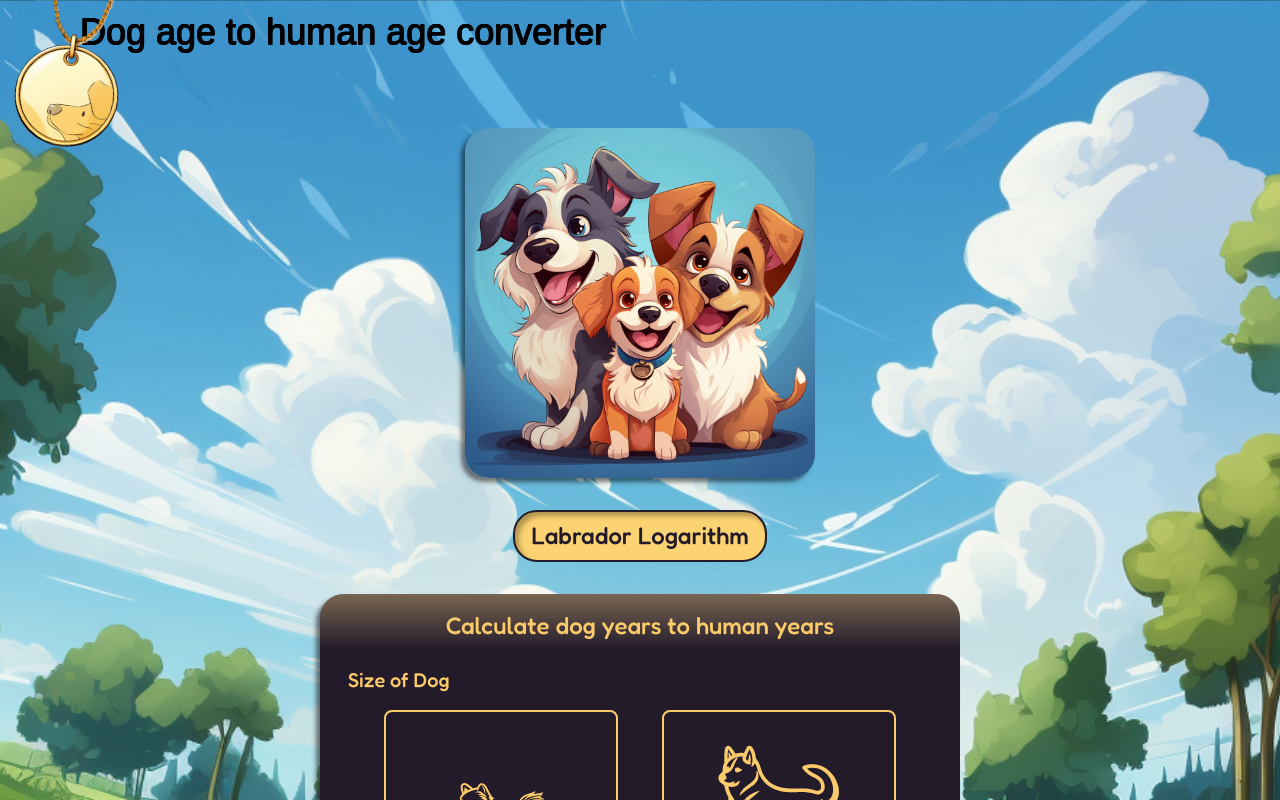
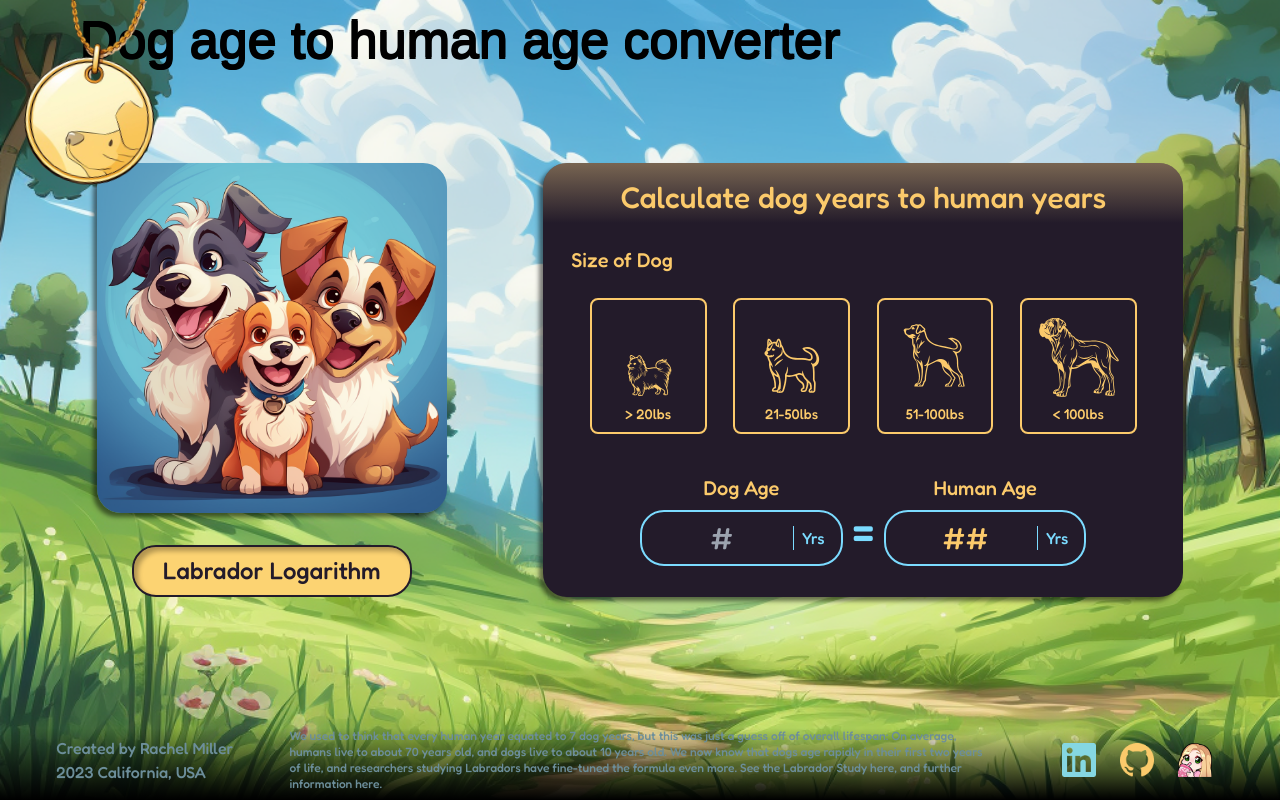
Before and after one commit to rkmiller131/dog-age-calculator, a Next.js app: page / in a window 1280 px wide. Shown: the top 800 px of the page. Built offline with nearby package versions, Linux system fonts and the light colour scheme; a web font is replaced by a local one.

Commit message:
mobile responsiveness

```diff
--- a/src/app/Header.tsx
+++ b/src/app/Header.tsx
@@ -7,7 +7,7 @@ type HeaderProps = {
 
 const Header: React.FC<HeaderProps> = () => (
   <div className="self-start flex">
-    <div className="relative h-[8rem] w-[8rem] sm:h-[9rem] sm:w-[9rem] md:h-[10rem] md:w-[10rem] md:left-[-0.5rem] lg:h-[12rem] lg:w-[12rem]">
+    <div className="relative h-[8rem] w-[8rem] sm:h-[9rem] sm:w-[9rem] md:h-[10rem] md:w-[10rem] md:left-[-0.5rem] lg:h-[12rem] lg:w-[12rem] xl:h-[15rem] xl:w-[15rem]">
       <Image
         src="/dogtag.png"
         fill
@@ -15,7 +15,7 @@ const Header: React.FC<HeaderProps> = () => (
         className="z-10 motion-reduce animate-swing"
       />
     </div>
-    <h1 className="font-secondary text-center text-stroke absolute p-[0.75rem] pr-[1rem] pb-0 pl-[4.625rem] sm:pr-[2rem] sm:text-xl sm:pl-[5rem] md:text-2xl lg:text-4xl">
+    <h1 className="font-secondary text-center text-stroke absolute p-[0.75rem] pr-[1rem] pb-0 pl-[4.625rem] sm:pr-[2rem] sm:text-xl sm:pl-[5rem] md:text-2xl lg:text-4xl xl:text-[3.25rem] xl:leading-[3.5rem]">
       Dog age to human age converter
     </h1>
   </div>
--- a/src/app/footer/Footer.tsx
+++ b/src/app/footer/Footer.tsx
@@ -1,7 +1,4 @@
-'use client';
-
 import React from 'react';
-import { useTheme } from '../../labTheme/ThemeProvider';
 import Socials from './Socials';
 
 type FooterProps = {
@@ -9,15 +6,14 @@ type FooterProps = {
 }
 
 const Footer: React.FC<FooterProps> = () => {
-  const { labTheme } = useTheme();
   return (
-    <div className={`w-full flex self-start items-center justify-evenly bg-gradient pb-[0.5rem] mt-[2rem] font-primary ${labTheme ? 'text-yellow' : 'text-faded-blue'} lg:mt-[4rem]`}>
+    <div className={`w-full flex self-start items-center justify-evenly bg-gradient pb-[0.5rem] mt-[2rem] font-primary text-faded-blue lg:mt-[4rem]`}>
       {/* <div className="w-full flex self-start justify-evenly absolute bottom-0 bg-gradient pb-[0.5rem]"> */}
       <div className="hidden lg:flex flex-col justify-center align-center">
         <span>Created by Rachel Miller</span>
         <span>2023 California, USA</span>
       </div>
-      <div className="hidden xl:flex align-center">
+      <div className="hidden xl:flex text-xs w-[55%] align-center">
         <p>We used to think that every human year equated to 7 dog years, but this was just a guess off of overall lifespan: On average, humans live to about 70 years old, and dogs live to about 10 years old. We now know that dogs age rapidly in their first two years of life, and researchers studying Labradors have fine-tuned the formula even more. See the Labrador Study here, and further information here.</p>
       </div>
       <Socials />
--- a/src/app/layout.tsx
+++ b/src/app/layout.tsx
@@ -20,7 +20,7 @@ const bodyStyle: React.CSSProperties = {
 export default function RootLayout({ children }: LayoutProps) {
   return (
     <html lang="en">
-      <body style={bodyStyle}>
+      <body id="root" style={bodyStyle}>
         <ThemeProvider>
           {children}
         </ThemeProvider>
--- a/src/app/mainContent/PageContent.tsx
+++ b/src/app/mainContent/PageContent.tsx
@@ -9,7 +9,8 @@ function PageContent() {
   const { labTheme, toggleTheme } = useTheme();
 
   return (
-    <div className="flex flex-col justify-center items-center mt-[-3rem] sm:mt-[-3.5rem] md:mt-[-4rem]">
+    <div className="flex flex-col justify-center items-center mt-[-3rem] sm:mt-[-3.5rem] md:mt-[-4rem] xl:flex-row xl:justify-evenly xl:items-stretch xl:mt-[-9rem]">
+      <div className="xl:flex xl:flex-col">
         {/* Adjust the size of the image here for different breakpoints */}
         <div className="relative w-[225px] h-[225px] sm:w-[300px] sm:h-[300px] md:w-[350px] md:h-[350px]">
           <Image
@@ -21,10 +22,11 @@ function PageContent() {
         </div>
         <button
           onClick={toggleTheme}
-        className={`${labTheme ? 'bg-blue-btn hover:text-faded-blue' : 'bg-yellow-btn hover:text-orange'} rounded-3xl border-2 border-solid border-black p-[0.5rem] pr-[1rem] pl-[1rem] text-drk-blue  shadow-[inset_4px_4px_5px_rgba(0,0,0,0.3)] font-primary mt-[1.25rem] sm:text-xl md:text-2xl md:mt-[2rem]`}
+          className={`${labTheme ? 'bg-blue-btn hover:text-faded-blue' : 'bg-yellow-btn hover:text-orange'} rounded-3xl border-2 border-solid border-black p-[0.5rem] pr-[1rem] pl-[1rem] text-drk-blue  shadow-[inset_4px_4px_5px_rgba(0,0,0,0.3)] font-primary mt-[1.25rem] sm:text-xl md:text-2xl md:mt-[2rem] xl:w-[80%] xl:self-center`}
         >
           {labTheme ? 'General Calculator' : 'Labrador Logarithm'}
         </button>
+      </div>
       {labTheme ? <LabCalcCard /> : <GeneralCalcCard />}
     </div>
   );
--- a/src/app/mainContent/generalCalculator/GeneralCalcCard.tsx
+++ b/src/app/mainContent/generalCalculator/GeneralCalcCard.tsx
@@ -35,11 +35,11 @@ function GeneralCalCard() {
   }, [dogAgeInput, dogSize]);
 
   return (
-    <div className="flex flex-col w-[90%] align-center bg-card-black rounded-3xl mt-[2rem] text-yellow font-primary overflow-hidden shadow-drop lg:w-[50%]">
-      <h2 className="bg-yellow-gradient p-[0.5rem] pt-[1rem] text-xl/8 pr-[2.25rem] pl-[2.25rem] text-center md:text-2xl">
+    <div className="flex flex-col w-[90%] align-center bg-card-black rounded-3xl mt-[2rem] text-yellow font-primary overflow-hidden shadow-drop lg:w-[50%] xl:mt-0">
+      <h2 className="bg-yellow-gradient p-[0.5rem] pt-[1rem] text-xl/8 pr-[2.25rem] pl-[2.25rem] text-center md:text-2xl xl:text-3xl xl:pr-[3.5rem] xl:pl-[3.5rem]">
         Calculate dog years to human years
       </h2>
-      <div className="flex flex-col items-center p-[1rem] sm:pl-[1.75rem] sm:pr-[1.75rem]">
+      <div className="flex flex-col items-center p-[1rem] sm:pl-[1.75rem] sm:pr-[1.75rem] xl:h-[100%] xl:justify-evenly">
         <div className="flex self-start items-center">
           <span className="md:text-xl">
             Size of Dog
@@ -61,15 +61,15 @@ function GeneralCalCard() {
         </div>
         {/* Age input and output pill-looking components */}
         <div className="flex flex-col items-center mt-[1.5rem] mb-[0.5rem] w-[110%]">
-          <div className="flex justify-evenly items-center">
+          <div className="flex justify-evenly items-center xl:w-[70%]">
             <InputPill handleAgeInput={handleAgeInput} />
-            <span className="text-4xl text-blue mr-[0.5rem] ml-[0.5rem] self-end md:text-5xl">
+            <span className="text-4xl text-blue mr-[0.5rem] ml-[0.5rem] self-end md:text-5xl mb-[3%]">
               =
             </span>
             <OutputPill convertedAge={convertedAge} />
           </div>
           {!dogAgeInput && !initialPageLoad && (
-          <span className="text-error-red self-start mt-[0.5rem]">
+          <span className="text-error-red self-start mt-[0.5rem] xl:self-center">
             * Please enter a number
           </span>
           )}
--- a/src/app/mainContent/generalCalculator/SizeSelectIcon.tsx
+++ b/src/app/mainContent/generalCalculator/SizeSelectIcon.tsx
@@ -54,7 +54,7 @@ const SizeSelectIcon: React.FC<SizeSelectionProps> = ({
       onClick={handleClick}
       onMouseEnter={handleHover}
       onMouseLeave={handleLeave}
-      className={`flex flex-col items-center w-[40%] border-2 p-[0.5rem] rounded-lg m-[0.5rem] hover:border-blue hover:text-blue hover:cursor-pointer justify-end ${isActive ? 'border-blue text-blue' : 'border-yellow'} md:text-xl`}
+      className={`flex flex-col items-center w-[40%] border-2 p-[0.5rem] rounded-lg m-[0.5rem] hover:border-blue hover:text-blue hover:cursor-pointer justify-end ${isActive ? 'border-blue text-blue' : 'border-yellow'} md:text-xl xl:w-[20%] xl:text-sm`}
     >
       <div className={tw}>
         <IconComponent isActive={isActive} isHovered={isHovered} />
--- a/src/app/mainContent/labradorCalculator/LabCalcCard.tsx
+++ b/src/app/mainContent/labradorCalculator/LabCalcCard.tsx
@@ -11,10 +11,11 @@ const LabCalcCard: React.FC<labCalcCardProps> = () => {
   const [badAgeInput, setBadAgeInput] = useState<boolean>(false);
 
   return (
-    <div className="flex flex-col w-[90%] align-center items-center bg-gradient-radial rounded-3xl mt-[2rem] text-drk-blue font-primary overflow-hidden shadow-drop">
-      <h2 className="p-[0.5rem] text-xl/8 pr-[2.25rem] pl-[2.25rem] pt-[1rem] text-center leading-7 md:text-2xl">
+    <div className="flex flex-col w-[90%] align-center items-center bg-gradient-radial rounded-3xl mt-[2rem] text-drk-blue font-primary overflow-hidden shadow-drop lg:w-[50%] xl:mt-0 xl:justify-between">
+      <h2 className="p-[0.5rem] text-xl/8 pr-[2.25rem] pl-[2.25rem] pt-[1rem] text-center leading-7 md:text-2xl xl:text-3xl">
         New, improved formula based on Labradors
       </h2>
+      <div className="xl:flex items-end justify-center gap-5">
         <LabInput setHumanAge={setHumanAge} setBadAgeInput={setBadAgeInput} />
         {badAgeInput && (
         <span className="text-error-red mt-[0.1rem]">
@@ -22,6 +23,7 @@ const LabCalcCard: React.FC<labCalcCardProps> = () => {
         </span>
         )}
         <LabOutput humanAge={humanAge} badInputAge={badAgeInput} />
+      </div>
       <span className="opacity-25 mt-[2rem] mb-[1rem] md:text-xl">16ln(age) + 31</span>
     </div>
   );
--- a/src/app/mainContent/labradorCalculator/LabInput.tsx
+++ b/src/app/mainContent/labradorCalculator/LabInput.tsx
@@ -26,7 +26,7 @@ const LabInput: React.FC<LabInputProps> = ({ setHumanAge, setBadAgeInput }) => {
   };
 
   return (
-    <div className="flex flex-col w-[45%] mt-[1rem] text-orange">
+    <div className="flex flex-col w-[45%] mt-[1rem] text-orange xl:mt-0 xl:w-[30%]">
       <label htmlFor="dogAge" className="self-center mb-[0.5rem] text-drk-blue md:text-2xl">
         Dog Age
       </label>
--- a/src/app/mainContent/labradorCalculator/LabOutput.tsx
+++ b/src/app/mainContent/labradorCalculator/LabOutput.tsx
@@ -6,15 +6,15 @@ type LabOutputProps = {
 }
 
 const LabOutput: React.FC<LabOutputProps> = ({ humanAge, badInputAge }) => (
-  <div aria-live="polite" className="flex flex-col w-[45%] mt-[1.5rem] text-orange">
+  <div aria-live="polite" className="flex flex-col w-[45%] mt-[1.5rem] text-orange xl:mt-0 xl:w-[40%]">
     <label htmlFor="humanAge" className="self-center mb-[0.5rem] text-drk-blue md:text-2xl">Human Age</label>
-    <div className="flex border-2 rounded-3xl border-drk-blue justify-between p-[0.5rem] items-center cursor-not-allowed">
+    <div className="flex border-2 rounded-3xl border-drk-blue justify-between p-[0.5rem] items-center cursor-not-allowed xl:p-[1.5rem]">
       <div className="w-full justify-center flex items-center pl-[0.5rem] pr-[0.5rem]">
-        <span className="focus:border-blue-500 text-center text-2xl md:text-4xl">
+        <span className="focus:border-blue-500 text-center text-2xl md:text-4xl xl:text-[4rem]">
           {humanAge && !badInputAge ? humanAge : '##'}
         </span>
       </div>
-      <span className="text-drk-blue border-l border-drk-blue pl-[0.5rem] pr-[0.5rem] md:text-xl">Yrs</span>
+      <span className="text-drk-blue border-l border-drk-blue pl-[0.5rem] pr-[0.5rem] md:text-xl xl:text-3xl">Yrs</span>
     </div>
   </div>
 );
--- a/src/styles/globals.css
+++ b/src/styles/globals.css
@@ -24,3 +24,12 @@ main {
   background-size: cover;
   background-position: center;
 }
+
+@media screen and (min-width: 1024px) {
+  main {
+    height: 100vh;
+  }
+  #root > main > div > h1 {
+    text-shadow: -0.75px -0.75px 0 #000, 0.75px -0.75px 0 #000, -0.75px 0.75px 0 #000, 0.75px 0.75px 0 #000;
+  }
+}
--- a/tailwind.config.ts
+++ b/tailwind.config.ts
@@ -13,7 +13,7 @@ const config: Config = {
       sm: '330px',
       md: '400px',
       lg: '768px',
-      xl: '1440px',
+      xl: '1024px',
       '2xl': '1536px',
     },
     colors: {
@@ -38,7 +38,7 @@ const config: Config = {
       backgroundImage: {
         'gradient-radial': 'radial-gradient(circle, #FDF6CB, #FFD648)',
         'yellow-gradient': 'linear-gradient(rgba(248, 212, 141, 0.4), transparent)',
-        'gradient': 'linear-gradient(to top, rgba(0, 0, 0, 0.9), transparent)',
+        'gradient': 'linear-gradient(to top, rgba(0, 0, 0, 1), transparent)',
         'main-bg': 'url("/park.png")',
         'dogs': 'url("/dogs.png")',
         'labs': 'url("/labs.png")',
```
Also changed, not shown: src/app/mainContent/generalCalculator/AgeInput.tsx (deleted, +0 -48 lines). Lines whose indentation alone changed are shown as unchanged.
